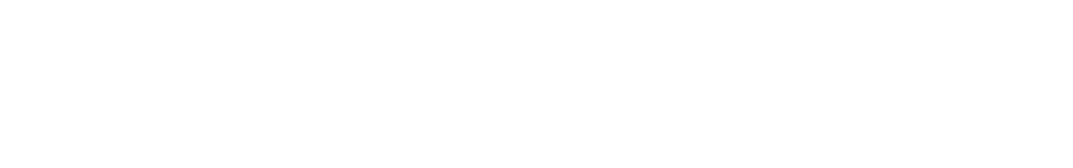
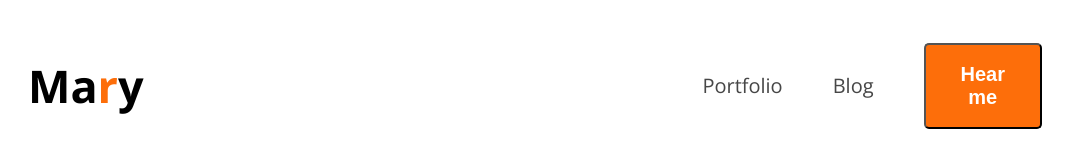
Before and after one commit to hasibulmh2/web-developer, a plain HTML site: page index.html in a window 1280 px wide. Shown: the whole page, without its empty margins (80-1153 px from the left). Drawn offline with nearby package versions, Linux system fonts and the light colour scheme.

Commit message:
added css

```diff
--- a/index.html
+++ b/index.html
@@ -4,10 +4,21 @@
     <meta charset="UTF-8">
     <meta name="viewport" content="width=device-width, initial-scale=1.0">
     <title>web developer</title>
+    <link rel="preconnect" href="https://fonts.googleapis.com">
+    <link rel="preconnect" href="https://fonts.gstatic.com" crossorigin>
+    <link href="https://fonts.googleapis.com/css2?family=Open+Sans:ital,wght@0,300..800;1,300..800&display=swap"
+        rel="stylesheet">
+    <link rel="stylesheet" href="style/style.css">
 </head>
-<body>
+<body class="open-sans-normal">
     <header>
-
+        <nav>
+            <h3 class="nav-title">Ma<span class="text-primary">r</span>y</h3>
+            <ul>
+                <li><a class="dark-2">Portfolio</a></li>
+                <li><a class="dark-2">Blog</a></li>
+                <li><a href=""><button class="btn-primary">Hear me</button></a></li>
+            </ul>
     </header>
     <main>
 
--- /dev/null
+++ b/style/style.css
@@ -0,0 +1,46 @@
+.open-sans-normal{
+    font-family: "Open Sans", sans-serif;
+    font-optical-sizing: auto;
+    font-style: normal;
+    font-variation-settings:
+        "wdth" 100;
+}
+/* shared style */
+.text-primary{
+    color: #FD6E0A;
+}
+.dark-2{
+    color: #474747;
+}
+.btn-primary{
+    background-color: #FD6E0A;
+    font-size: 20px;
+    font-weight: bold;
+    color: white;
+    padding: 18px 35px;
+    border-radius: 5px;
+}
+
+/* nab styles */
+nav{
+    display: flex;
+    align-items: center;
+    justify-content: space-between;
+    margin: 10px 100px;
+}
+.nav-title{
+    width: 800px;
+    font-size: 45px;
+}
+nav ul li{
+    list-style: none;
+    margin-right: 50px;
+}
+nav li a{
+    text-decoration: none;
+    font-size: 20px
+}
+nav ul{
+   display: flex;
+   align-items: center;
+}
```
